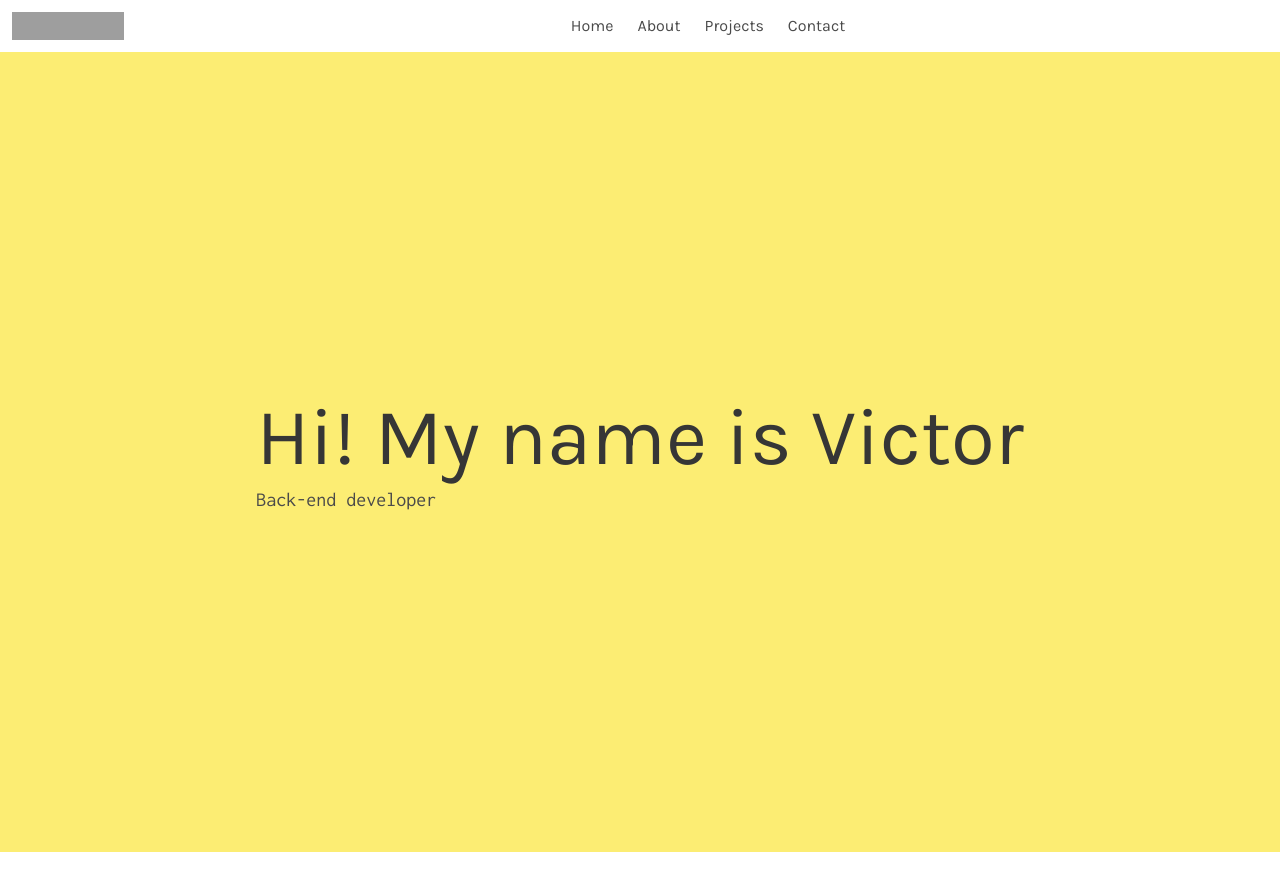
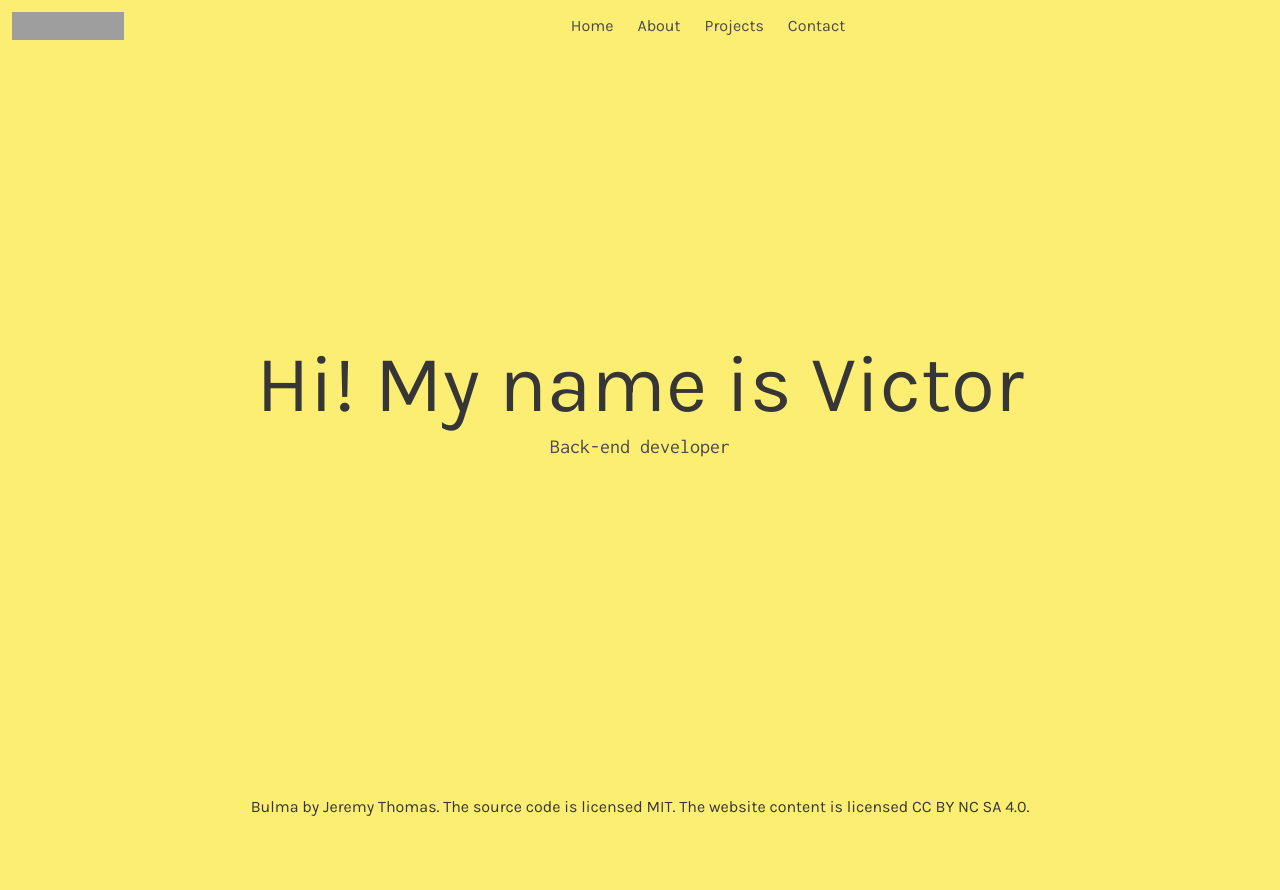
Before and after one commit to vlopez-dev/portfolio-front, a Svelte app: page / in a window 1280 px wide. Shown: the top 890 px of the page. Before the commit the page ends 852 px from the top, so only its background shows below. Built offline with nearby package versions, Linux system fonts and the light colour scheme; grey boxes are pictures that could not be loaded.

Commit message:
Test colors

```diff
--- a/src/App.svelte
+++ b/src/App.svelte
@@ -6,6 +6,7 @@
   import Projects from "./routes/Projects.svelte";
   import Contact from "./routes/Contact.svelte";
   import Router from "svelte-spa-router"
+  import Footer from "./routes/Footer.svelte";
   let routes={
     "/":Hero,
     "/about":About,
@@ -36,7 +37,7 @@
   <Router {routes}></Router>
 
 
-
+<Footer></Footer>
 
 
 <style>
--- a/src/routes/About.svelte
+++ b/src/routes/About.svelte
@@ -3,7 +3,7 @@
 
 
 </script>
-<section class="section is-large" >
+<section class="section is-medium " >
   <div class="columns">
     <div class="column" >
     </div>
@@ -27,9 +27,7 @@
 
 
   <style>
-   .hero{
-    background-color: #f9ec86;
-   }
+
    section{
     background-color: #fced73;
    }
--- a/src/routes/Contact.svelte
+++ b/src/routes/Contact.svelte
@@ -2,21 +2,98 @@
 
 
 </script>
-
-<section class="section is-large" >
-
+<section class="section  is-medium" >
   <div class="columns">
-    <div class="column" >
-    </div>
-    <div class="column">
-    </div>
-    <div class="column" >
-    </div>
+    <div class="column"></div>
     <div class="column" >
 
+      <div class="field">
+        <label class="label">Name</label>
+        <div class="control">
+          <input class="input" type="text" placeholder="Text input">
         </div>
-    <div class="column">
       </div>
+
+      <div class="field">
+        <label class="label">Username</label>
+        <div class="control has-icons-left has-icons-right">
+          <input class="input is-success" type="text" placeholder="Text input" value="bulma">
+          <span class="icon is-small is-left">
+            <i class="fas fa-user"></i>
+          </span>
+          <span class="icon is-small is-right">
+            <i class="fas fa-check"></i>
+          </span>
+        </div>
+        <p class="help is-success">This username is available</p>
+      </div>
+
+      <div class="field">
+        <label class="label">Email</label>
+        <div class="control has-icons-left has-icons-right">
+          <input class="input is-danger" type="email" placeholder="Email input" value="hello@">
+          <span class="icon is-small is-left">
+            <i class="fas fa-envelope"></i>
+          </span>
+          <span class="icon is-small is-right">
+            <i class="fas fa-exclamation-triangle"></i>
+          </span>
+        </div>
+        <p class="help is-danger">This email is invalid</p>
+      </div>
+
+      <div class="field">
+        <label class="label">Subject</label>
+        <div class="control">
+          <div class="select">
+            <select>
+              <option>Select dropdown</option>
+              <option>With options</option>
+            </select>
+          </div>
+        </div>
+      </div>
+
+      <div class="field">
+        <label class="label">Message</label>
+        <div class="control">
+          <textarea class="textarea" placeholder="Textarea"></textarea>
+        </div>
+      </div>
+
+      <div class="field">
+        <div class="control">
+          <label class="checkbox">
+            <input type="checkbox">
+            I agree to the <a href="#">terms and conditions</a>
+          </label>
+        </div>
+      </div>
+
+      <div class="field">
+        <div class="control">
+          <label class="radio">
+            <input type="radio" name="question">
+            Yes
+          </label>
+          <label class="radio">
+            <input type="radio" name="question">
+            No
+          </label>
+        </div>
+      </div>
+
+      <div class="field is-grouped">
+        <div class="control">
+          <button class="button is-link">Submit</button>
+        </div>
+        <div class="control">
+          <button class="button is-link is-light">Cancel</button>
+        </div>
+      </div>
+    </div>
+    <div class="column"></div>
+
     </div>
 </section>
 
@@ -24,9 +101,22 @@
 
 
 
+
   <style>
+
    section{
     background-color: #fced73;
    }
 
+   .title{
+    font-family: 'Karla', sans-serif;
+
+   }
+
+   p{
+    font-family: 'Inconsolata', monospace;
+    line-height: 1.25rem;
+    color: #363636;
+   }
+
   </style>
--- /dev/null
+++ b/src/routes/Footer.svelte
@@ -0,0 +1,33 @@
+<script>
+
+</script>
+
+
+<footer class="footer">
+    <div class="content has-text-centered">
+      <p>
+        <strong>Bulma</strong> by <a href="https://jgthms.com">Jeremy Thomas</a>. The source code is licensed
+        <a href="http://opensource.org/licenses/mit-license.php">MIT</a>. The website content
+        is licensed <a href="http://creativecommons.org/licenses/by-nc-sa/4.0/">CC BY NC SA 4.0</a>.
+      </p>
+    </div>
+  </footer>
+
+
+  <style>
+    .footer{
+        background-color: #fced73;
+
+    }
+
+    a{
+        color: #363636;
+        font-family: 'Karla', sans-serif;
+
+    }
+    p{
+        color: #363636;
+        font-family: 'Karla', sans-serif;
+
+    }
+  </style>
--- a/src/routes/Hero.svelte
+++ b/src/routes/Hero.svelte
@@ -2,9 +2,9 @@
     // export let hero_title,hero_subtitle,hero_image
 
 </script>
-<section class="hero  is-fullheight">
-    <div class="hero-body">
-      <div class="">
+<section class="section is-large">
+    <div class="columns">
+      <div class="column">
         <p class="title">
             Hi! My name is Victor
         </p>
@@ -16,7 +16,7 @@
   </section>
 
   <style>
-   .hero{
+   .section{
     background-color: #fced73;
    }
     .hero-body{
@@ -29,4 +29,11 @@
     .subtitle{
       font-family: 'Inconsolata', monospace;
         }
+
+    .title{
+      text-align: center;
+    }
+    .subtitle{
+      text-align: center;
+    }
   </style>
--- a/src/routes/Nav.svelte
+++ b/src/routes/Nav.svelte
@@ -56,4 +56,7 @@
     a{
       font-family: 'Karla', sans-serif;
     }
+    .navbar{
+      background-color: #fced73;
+    }
 </style>
--- a/src/routes/Projects.svelte
+++ b/src/routes/Projects.svelte
@@ -4,7 +4,7 @@
 
 
 
-<section class="hero is-fullheight">
+<section class="section is-medium">
 
 
 
@@ -39,7 +39,7 @@
 
 
 <style>
-.hero{
-    background-color: #fbf4b6;
+.section{
+    background-color: #fced73;
    }
 </style>
```
Lines whose indentation alone changed are shown as unchanged.
